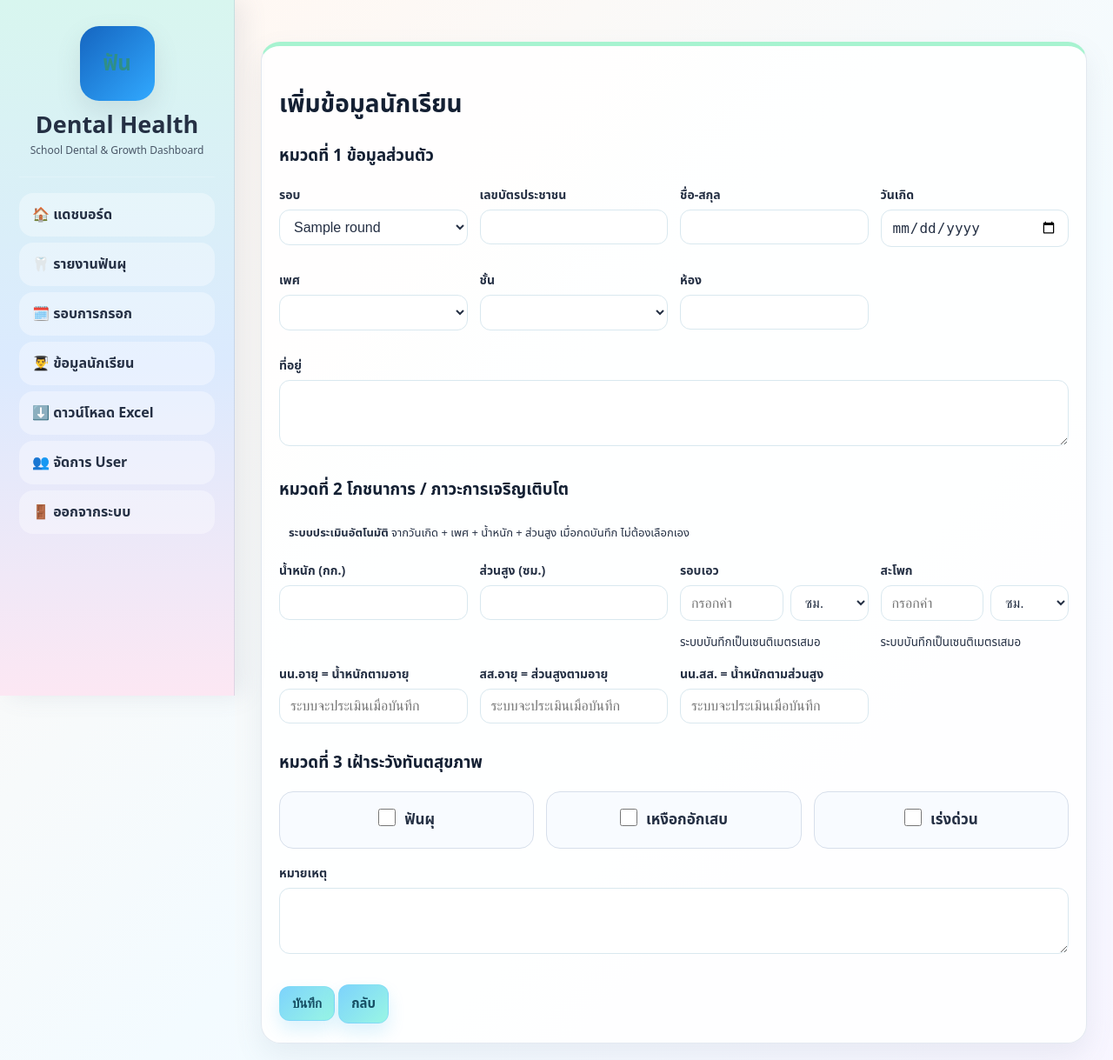
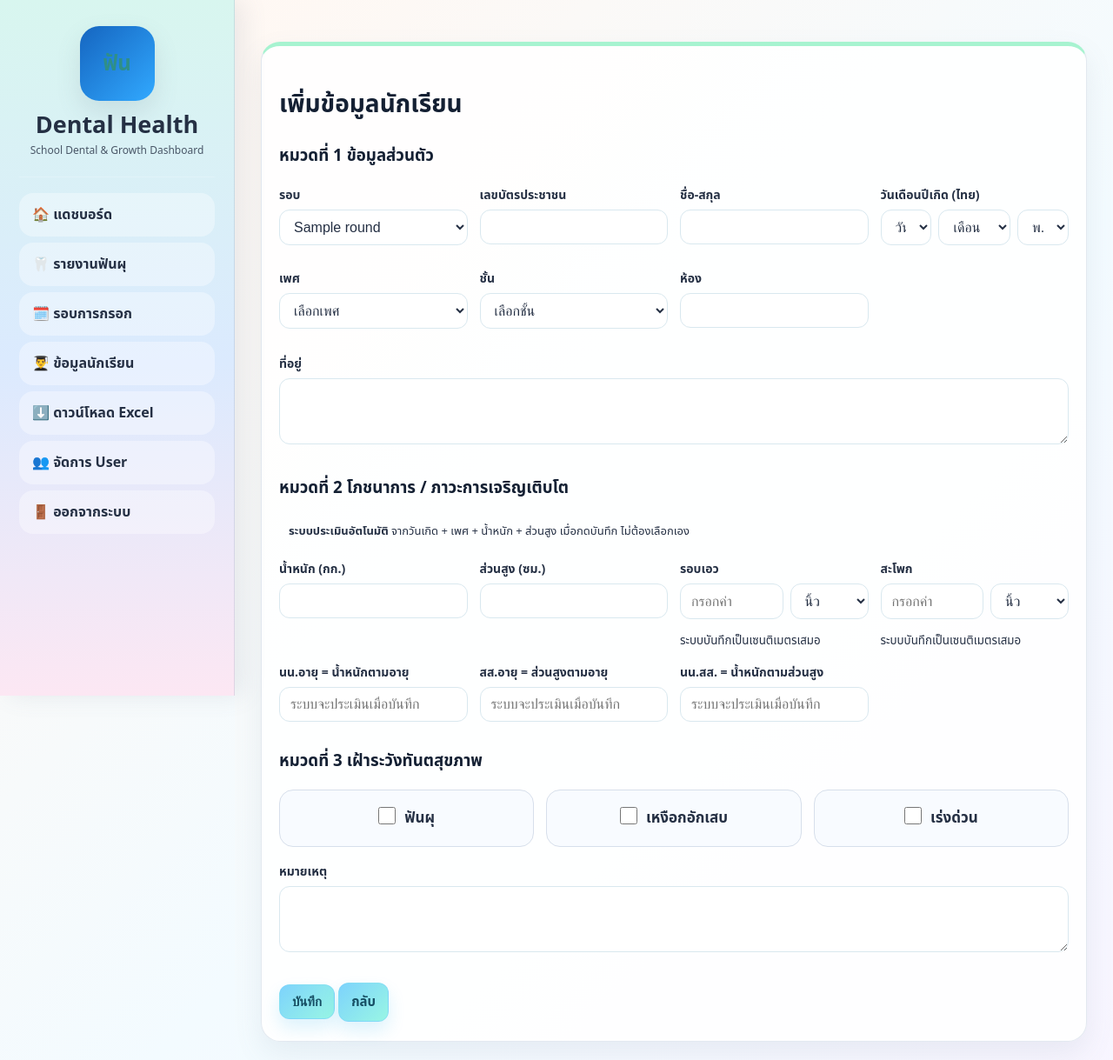
Before and after one commit to Dekchairukna/dental_report, a Flask app: page /student/add in a window 1280 px wide. Shown: the top 1219 px of the page at 87% size. Run offline with Flask 3, Linux system fonts and the light colour scheme; the visitor is signed in with stand-in values (Sample User, id 1); a database or web service that is not in the repository returns one stand-in record (values such as "Sample title"); some libraries are stand-ins or nearby versions.

Commit message:
update all dental health app files

```diff
--- a/app.py
+++ b/app.py
@@ -5,6 +5,7 @@ try:
 except Exception:
     psycopg2 = None
 from datetime import datetime
+from zoneinfo import ZoneInfo
 from functools import wraps
 from io import BytesIO
 from flask import Flask, render_template, request, redirect, url_for, session, flash, send_file, abort
@@ -18,6 +19,7 @@ BASE_DIR=os.path.abspath(os.path.dirname(__file__))
 DB_PATH=os.path.join(BASE_DIR,'dental.db')
 app=Flask(__name__)
 app.secret_key=os.environ.get('SECRET_KEY','dev-secret-change-me')
+THAI_TZ = ZoneInfo('Asia/Bangkok')
 
 GRADES=[f'ม.{i}' for i in range(1,7)]
 GROWTH_WA=['น้ำหนักน้อยกว่าเกณฑ์','น้ำหนักตามเกณฑ์','น้ำหนักมากกว่าเกณฑ์']
@@ -119,7 +121,8 @@ def auto_update_growth_for_student(con, sid, actor='system'):
                 (wa, ha, wh, wh, now(), actor, sid))
     return True
 
-def now(): return datetime.now().strftime('%Y-%m-%d %H:%M:%S')
+def now():
+    return datetime.now(THAI_TZ).strftime('%Y-%m-%d %H:%M:%S')
 
 def to_cm(value, unit='cm'):
     """รับค่าจากฟอร์มแล้วคืนค่าเป็นเซนติเมตรเสมอ; รองรับ unit cm/inch"""
@@ -152,11 +155,42 @@ def thai_date(value):
     return f'{value.day} {THAI_MONTHS[value.month]} {value.year + 543}'
 
 def buddhist_year():
-    return datetime.now().year + 543
+    return datetime.now(THAI_TZ).year + 543
+
+
+def thai_years_for_birth():
+    # ช่วงปีเกิดสำหรับนักเรียน/ผู้กรอก ใช้ พ.ศ. ในฟอร์ม
+    current_be = buddhist_year()
+    return list(range(current_be - 80, current_be + 1))
+
+def split_birthdate(value):
+    """รับ yyyy-mm-dd แล้วคืน (วัน, เดือน, ปี พ.ศ.) สำหรับแสดงในฟอร์มไทย"""
+    if not value:
+        return ('', '', '')
+    try:
+        d = datetime.strptime(str(value)[:10], '%Y-%m-%d')
+        return (d.day, d.month, d.year + 543)
+    except Exception:
+        return ('', '', '')
+
+def thai_birthdate_from_form(form):
+    """รับวัน/เดือน/ปี พ.ศ. จากฟอร์ม แล้วแปลงเป็น yyyy-mm-dd เก็บลงฐานข้อมูล"""
+    day = (form.get('birth_day') or '').strip()
+    month = (form.get('birth_month') or '').strip()
+    year_be = (form.get('birth_year') or '').strip()
+    if day and month and year_be:
+        try:
+            y = int(year_be) - 543
+            m = int(month)
+            d = int(day)
+            return datetime(y, m, d).strftime('%Y-%m-%d')
+        except Exception:
+            return ''
+    return (form.get('birthdate') or '').strip()
 
 @app.context_processor
 def utility_processor():
-    return dict(thai_date=thai_date, buddhist_year=buddhist_year)
+    return dict(thai_date=thai_date, buddhist_year=buddhist_year, thai_months=THAI_MONTHS, thai_years_for_birth=thai_years_for_birth, split_birthdate=split_birthdate)
 
 
 def next_round_title(con):
@@ -261,7 +295,7 @@ def init_db():
         if not con.execute('SELECT id FROM users WHERE username=%s',('user',)).fetchone():
             con.execute('INSERT INTO users(username,password_hash,role,created_at) VALUES(%s,%s,%s,%s)',('user',generate_password_hash('user123'),'user',now()))
         if not con.execute('SELECT id FROM rounds LIMIT 1').fetchone():
-            con.execute('INSERT INTO rounds(title,school,school_address,village_no,subdistrict,district,province,zipcode,phone,survey_date,is_open,public_token,created_at,updated_at) VALUES(%s,%s,%s,%s,%s,%s,%s,%s,%s,%s,%s,%s,%s,%s)',(f'รอบตรวจสุขภาพครั้งที่ 1/{buddhist_year()}','','','','','','ขอนแก่น','','',datetime.now().strftime('%Y-%m-%d'),1,secrets.token_urlsafe(10),now(),now()))
+            con.execute('INSERT INTO rounds(title,school,school_address,village_no,subdistrict,district,province,zipcode,phone,survey_date,is_open,public_token,created_at,updated_at) VALUES(%s,%s,%s,%s,%s,%s,%s,%s,%s,%s,%s,%s,%s,%s)',(f'รอบตรวจสุขภาพครั้งที่ 1/{buddhist_year()}','','','','','','ขอนแก่น','','',datetime.now(THAI_TZ).strftime('%Y-%m-%d'),1,secrets.token_urlsafe(10),now(),now()))
         con.commit(); con.close(); return
 
     cur=con.cursor()
@@ -276,7 +310,7 @@ def init_db():
     if not cur.execute('SELECT id FROM users WHERE username=?',('user',)).fetchone():
         cur.execute('INSERT INTO users(username,password_hash,role,created_at) VALUES(?,?,?,?)',('user',generate_password_hash('user123'),'user',now()))
     if not cur.execute('SELECT id FROM rounds').fetchone():
-        cur.execute('INSERT INTO rounds(title,school,school_address,village_no,subdistrict,district,province,zipcode,phone,survey_date,is_open,public_token,created_at,updated_at) VALUES(?,?,?,?,?,?,?,?,?,?,?,?,?,?)',(f'รอบตรวจสุขภาพครั้งที่ 1/{buddhist_year()}','','','','','','ขอนแก่น','','',datetime.now().strftime('%Y-%m-%d'),1,secrets.token_urlsafe(10),now(),now()))
+        cur.execute('INSERT INTO rounds(title,school,school_address,village_no,subdistrict,district,province,zipcode,phone,survey_date,is_open,public_token,created_at,updated_at) VALUES(?,?,?,?,?,?,?,?,?,?,?,?,?,?)',(f'รอบตรวจสุขภาพครั้งที่ 1/{buddhist_year()}','','','','','','ขอนแก่น','','',datetime.now(THAI_TZ).strftime('%Y-%m-%d'),1,secrets.token_urlsafe(10),now(),now()))
     rcols=[r[1] for r in cur.execute('PRAGMA table_info(rounds)').fetchall()]
     for name,typ in [('school_address','TEXT'),('village_no','TEXT'),('subdistrict','TEXT'),('district','TEXT'),('province','TEXT'),('zipcode','TEXT'),('phone','TEXT')]:
         if name not in rcols:
@@ -341,7 +375,7 @@ def logout(): session.clear(); return redirect(url_for('dashboard'))
 def dashboard():
     con=db(); rounds=con.execute('SELECT * FROM rounds ORDER BY id DESC').fetchall(); rid=request.args.get('round_id', type=int)
     if not rid and rounds: rid=rounds[0]['id']
-    s=stats(rid); con.close(); return render_template('dashboard.html',stats=s,rounds=rounds,round_id=rid,now_date=datetime.now().strftime('%Y-%m-%d'))
+    s=stats(rid); con.close(); return render_template('dashboard.html',stats=s,rounds=rounds,round_id=rid,now_date=datetime.now(THAI_TZ).strftime('%Y-%m-%d'))
 
 @app.route('/rounds',methods=['GET','POST'])
 @login_required
@@ -349,7 +383,7 @@ def rounds():
     con=db()
     if request.method=='POST':
         title = request.form.get('title') or next_round_title(con)
-        survey_date = request.form.get('survey_date') or datetime.now().strftime('%Y-%m-%d')
+        survey_date = request.form.get('survey_date') or datetime.now(THAI_TZ).strftime('%Y-%m-%d')
         cur=con.execute('''INSERT INTO rounds(title,school,school_address,village_no,subdistrict,district,province,zipcode,phone,survey_date,is_open,public_token,created_at,updated_at)
                            VALUES(?,?,?,?,?,?,?,?,?,?,?,?,?,?)''',
                         (title,request.form.get('school',''),request.form.get('school_address',''),request.form.get('village_no',''),request.form.get('subdistrict',''),request.form.get('district',''),request.form.get('province',''),request.form.get('zipcode',''),request.form.get('phone',''),survey_date,1,secrets.token_urlsafe(10),now(),now()))
@@ -417,11 +451,12 @@ def save_student(sid):
     con=db(); rounds=con.execute('SELECT * FROM rounds ORDER BY id DESC').fetchall(); student=None
     if sid: student=con.execute('SELECT * FROM students WHERE id=?',(sid,)).fetchone()
     if request.method=='POST':
-        data={k:request.form.get(k,'').strip() for k in ['id_card','name','birthdate','gender','grade','room','address','growth_weight_age','growth_height_age','growth_weight_height','nutrition','note']}
+        data={k:request.form.get(k,'').strip() for k in ['id_card','name','gender','grade','room','address','growth_weight_age','growth_height_age','growth_weight_height','nutrition','note']}
+        data['birthdate'] = thai_birthdate_from_form(request.form)
         rid=int(request.form.get('round_id') or rounds[0]['id'])
         weight=request.form.get('weight') or None; height=request.form.get('height') or None
-        waist=to_cm(request.form.get('waist'), request.form.get('waist_unit','cm'))
-        hip=to_cm(request.form.get('hip'), request.form.get('hip_unit','cm'))
+        waist=to_cm(request.form.get('waist'), request.form.get('waist_unit','inch'))
+        hip=to_cm(request.form.get('hip'), request.form.get('hip_unit','inch'))
         decay=1 if request.form.get('tooth_decay') else 0; gum=1 if request.form.get('gum_disease') else 0; urgent=1 if request.form.get('urgent') else 0
         auto_wa, auto_ha, auto_wh = evaluate_growth(data['gender'], data['birthdate'], weight, height)
         if auto_wa:
@@ -450,10 +485,15 @@ def public_form(token):
     if not r or not r['is_open']: abort(404)
     if request.method=='POST':
         idc=request.form.get('id_card','').strip(); name=request.form.get('name','').strip()
+        birthdate = thai_birthdate_from_form(request.form)
+        gender = request.form.get('gender','')
+        weight = request.form.get('weight') or None
+        height = request.form.get('height') or None
+        auto_wa, auto_ha, auto_wh = evaluate_growth(gender, birthdate, weight, height)
         if con.execute('SELECT id FROM students WHERE id_card=?',(idc,)).fetchone():
             flash('เลขบัตรประชาชนนี้เคยกรอกแล้ว ติดต่อเจ้าหน้าที่หากต้องแก้ไข','danger')
         else:
-            con.execute('''INSERT INTO students(round_id,id_card,name,birthdate,gender,grade,room,address,weight,height,waist,hip,growth_weight_age,growth_height_age,growth_weight_height,nutrition,tooth_decay,gum_disease,urgent,note,created_at,updated_at,created_by,updated_by) VALUES(?,?,?,?,?,?,?,?,?,?,?,?,?,?,?,?,?,?,?,?,?,?,?,?)''',(r['id'],idc,name,request.form.get('birthdate',''),request.form.get('gender',''),request.form.get('grade',''),request.form.get('room',''),request.form.get('address',''),request.form.get('weight') or None,request.form.get('height') or None,to_cm(request.form.get('waist'), request.form.get('waist_unit','cm')),to_cm(request.form.get('hip'), request.form.get('hip_unit','cm')),request.form.get('growth_weight_age',''),request.form.get('growth_height_age',''),request.form.get('growth_weight_height',''),request.form.get('growth_weight_height',''),0,0,0,'',now(),now(),'public','public'))
+            con.execute('''INSERT INTO students(round_id,id_card,name,birthdate,gender,grade,room,address,weight,height,waist,hip,growth_weight_age,growth_height_age,growth_weight_height,nutrition,tooth_decay,gum_disease,urgent,note,created_at,updated_at,created_by,updated_by) VALUES(?,?,?,?,?,?,?,?,?,?,?,?,?,?,?,?,?,?,?,?,?,?,?,?)''',(r['id'],idc,name,birthdate,gender,request.form.get('grade',''),request.form.get('room',''),request.form.get('address',''),weight,height,to_cm(request.form.get('waist'), request.form.get('waist_unit','inch')),to_cm(request.form.get('hip'), request.form.get('hip_unit','inch')),auto_wa,auto_ha,auto_wh,auto_wh,0,0,0,'',now(),now(),'public','public'))
             con.commit(); log('public_submit',idc); con.close(); return render_template('public_done.html')
     con.close(); return render_template('student_form.html',student=None,rounds=[r],nutritions=NUTRITIONS,growth_wa=GROWTH_WA,growth_ha=GROWTH_HA,growth_wh=GROWTH_WH,public=True,round_fixed=r)
 
@@ -566,7 +606,7 @@ def export_excel():
     summary['A1']='สรุปแดชบอร์ดรายงานผลภาวะช่องปากและโภชนาการ'
     summary['A1'].fill=title_fill; summary['A1'].font=Font(color='FFFFFF', bold=True, size=16); summary['A1'].alignment=Alignment(horizontal='center')
     summary['A2']='รอบ'; summary['B2']=round_row['title'] if round_row else 'ทั้งหมด'
-    summary['A3']='วันที่ออกรายงาน'; summary['B3']=thai_date(datetime.now())
+    summary['A3']='วันที่ออกรายงาน'; summary['B3']=thai_date(datetime.now(THAI_TZ))
     summary['A4']='จำนวนนักเรียนทั้งหมด'; summary['B4']=total
     summary['D2']='ฟันผุ'; summary['E2']=sum(v['decay'] for v in by_grade.values())
     summary['D3']='เหงือกอักเสบ'; summary['E3']=sum(v['gum'] for v in by_grade.values())
--- a/templates/student_form.html
+++ b/templates/student_form.html
@@ -6,9 +6,27 @@
     <div><label>รอบ</label><select name="round_id" {% if public %}readonly{% endif %}>{% for r in rounds %}<option value="{{r.id}}" {% if student and student.round_id==r.id %}selected{% endif %}>{{r.title}}</option>{% endfor %}</select></div>
     <div><label>เลขบัตรประชาชน</label><input name="id_card" value="{{student.id_card if student else ''}}" required maxlength="13"></div>
     <div><label>ชื่อ-สกุล</label><input name="name" value="{{student.name if student else ''}}" required></div>
-    <div><label>วันเกิด</label><input type="date" name="birthdate" value="{{student.birthdate if student else ''}}"></div>
-    <div><label>เพศ</label><select name="gender"><option></option>{% for g in ['ชาย','หญิง'] %}<option {% if student and student.gender==g %}selected{% endif %}>{{g}}</option>{% endfor %}</select></div>
-    <div><label>ชั้น</label><select name="grade"><option></option>{% for g in ['ม.1','ม.2','ม.3','ม.4','ม.5','ม.6'] %}<option {% if student and student.grade==g %}selected{% endif %}>{{g}}</option>{% endfor %}</select></div>
+    <div>
+      <label>วันเดือนปีเกิด (ไทย)</label>
+      {% set bd = split_birthdate(student.birthdate) if student else ('','','') %}
+      <div style="display:grid;grid-template-columns:1fr 1.4fr 1fr;gap:8px">
+        <select name="birth_day" required>
+          <option value="">วัน</option>
+          {% for d in range(1,32) %}<option value="{{d}}" {% if bd[0]==d %}selected{% endif %}>{{d}}</option>{% endfor %}
+        </select>
+        <select name="birth_month" required>
+          <option value="">เดือน</option>
+          {% for m in range(1,13) %}<option value="{{m}}" {% if bd[1]==m %}selected{% endif %}>{{thai_months[m]}}</option>{% endfor %}
+        </select>
+        <select name="birth_year" required>
+          <option value="">พ.ศ.</option>
+          {% for y in thai_years_for_birth()|reverse %}<option value="{{y}}" {% if bd[2]==y %}selected{% endif %}>{{y}}</option>{% endfor %}
+        </select>
+      </div>
+      <input type="hidden" name="birthdate" value="{{student.birthdate if student else ''}}">
+    </div>
+    <div><label>เพศ</label><select name="gender" required><option value="">เลือกเพศ</option>{% for g in ['ชาย','หญิง'] %}<option value="{{g}}" {% if student and student.gender==g %}selected{% endif %}>{{g}}</option>{% endfor %}</select></div>
+    <div><label>ชั้น</label><select name="grade" required><option value="">เลือกชั้น</option>{% for g in ['ม.1','ม.2','ม.3','ม.4','ม.5','ม.6'] %}<option value="{{g}}" {% if student and student.grade==g %}selected{% endif %}>{{g}}</option>{% endfor %}</select></div>
     <div><label>ห้อง</label><input name="room" value="{{student.room if student else ''}}"></div>
   </div>
   <p><label>ที่อยู่</label><textarea name="address">{{student.address if student else ''}}</textarea></p>
@@ -23,9 +41,8 @@
       <div style="display:flex;gap:8px">
         <input type="number" step="0.1" name="waist" value="{{student.waist if student else ''}}" placeholder="กรอกค่า">
         <select name="waist_unit" style="max-width:90px">
-          <option value="inch">นิ้ว</option>
-          <option value="cm" selected>ซม.</option>
-
+          <option value="inch" {% if not student %}selected{% endif %}>นิ้ว</option>
+          <option value="cm" {% if student %}selected{% endif %}>ซม.</option>
         </select>
       </div>
       <small>ระบบบันทึกเป็นเซนติเมตรเสมอ</small>
@@ -35,9 +52,8 @@
       <div style="display:flex;gap:8px">
         <input type="number" step="0.1" name="hip" value="{{student.hip if student else ''}}" placeholder="กรอกค่า">
         <select name="hip_unit" style="max-width:90px">
-          <option value="inch">นิ้ว</option>
-          <option value="cm" selected>ซม.</option>
-
+          <option value="inch" {% if not student %}selected{% endif %}>นิ้ว</option>
+          <option value="cm" {% if student %}selected{% endif %}>ซม.</option>
         </select>
       </div>
       <small>ระบบบันทึกเป็นเซนติเมตรเสมอ</small>
```
